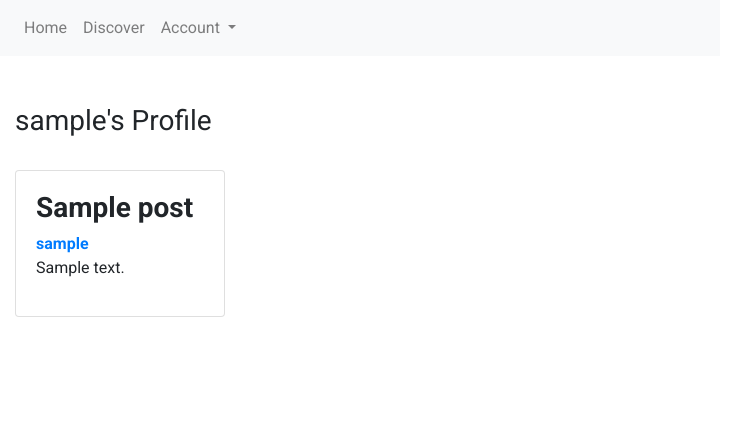
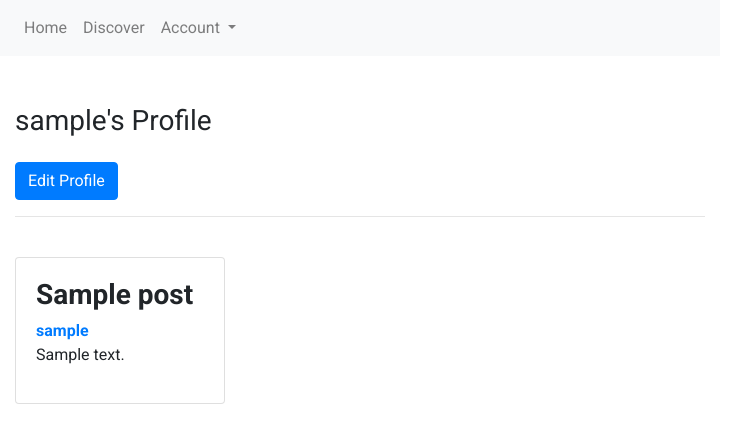
Before and after one commit to gracejiang/heppi, a Django app: a page that uses main/templates/user.html in a window 1280 px wide. Shown: the top 443 px of the page, without its empty margins (0-753 px from the left). Run offline with Django 3.2, Linux system fonts and the light colour scheme; a user stored in the database is signed in; tables that the repository leaves empty hold one stand-in row (values such as "Sample post"); some libraries are stand-ins or nearby versions.

Commit message:
edit profile wip

```diff
--- a/heppi/urls.py
+++ b/heppi/urls.py
@@ -13,4 +13,5 @@ urlpatterns = [
     path('signup/', views.signup_view, name='signup_view'),
     path('logout/', views.logout_view, name='logout_view'),
     path('user/<str:username>/', views.user_view, name='user_view'),
+    path('edit_profile/', views.edit_profile_view, name='edit_profile_view'),
 ]
--- a/main/templates/user.html
+++ b/main/templates/user.html
@@ -7,9 +7,15 @@
 
 {% block content %}
 
-    <h3>{{ user.username }}'s Profile</h3>
+    <h3 style="margin-bottom: 1.5rem">{{ user.username }}'s Profile</h3>
+    {% if user.username == request.user.username %}
+    <a href="../../edit_profile">
+        <button type="button" class="btn btn-primary">Edit Profile</button>
+    </a>
+    {% endif %}
+
+    <hr>
     <br>
-
 
     <div class="row">
         {% for post in all_posts %}
--- a/main/views.py
+++ b/main/views.py
@@ -51,7 +51,10 @@ def user_view(request, username):
     posts = Post.objects.filter(author=user).order_by('-created_at')
     return render(request, 'user.html', { 'user': user, 'all_posts': posts })
 
-
+# edit profile
+def edit_profile_view(request):
+    user = request.user
+    return render(request, 'edit_profile.html', { 'user': user })
 
 # deleting a post
 def delete_view(request):
```
Also changed, not shown: main/templates/edit_profile.html (added, +25 -0 lines), db.sqlite3.
